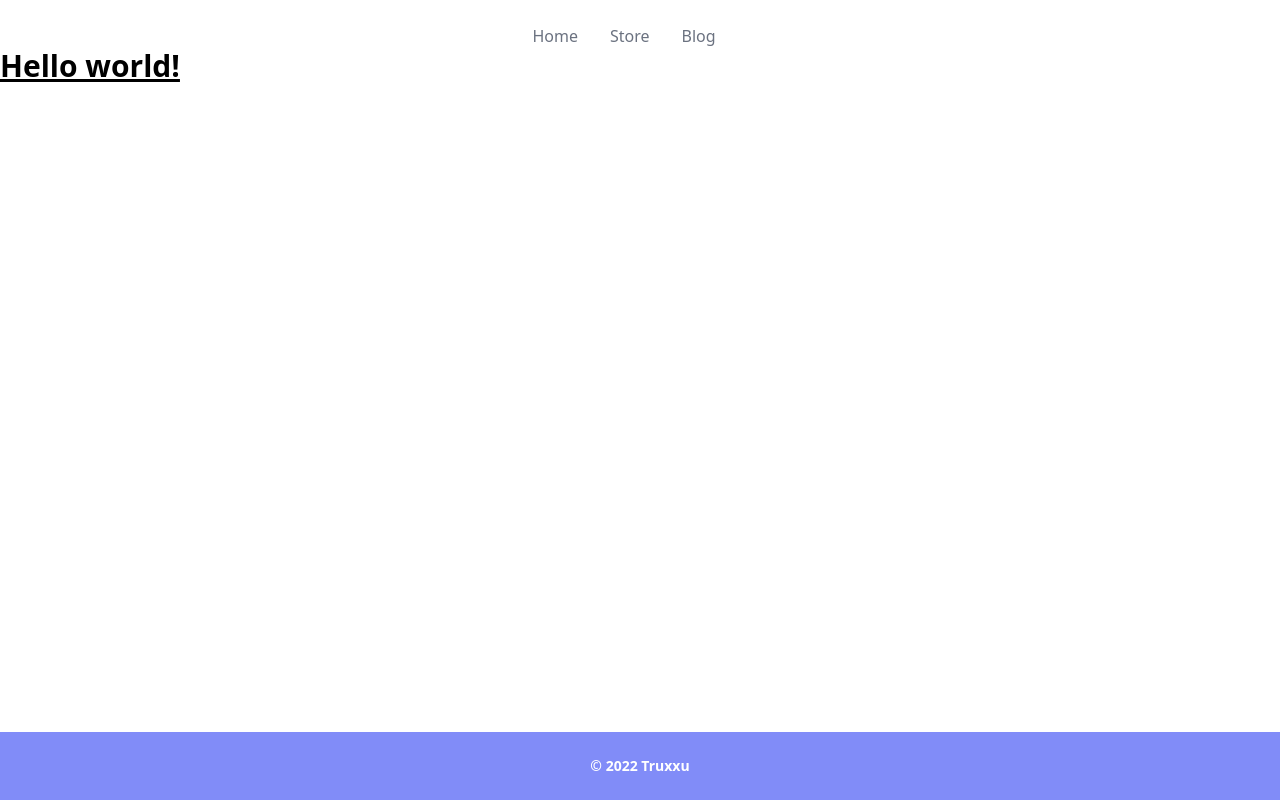
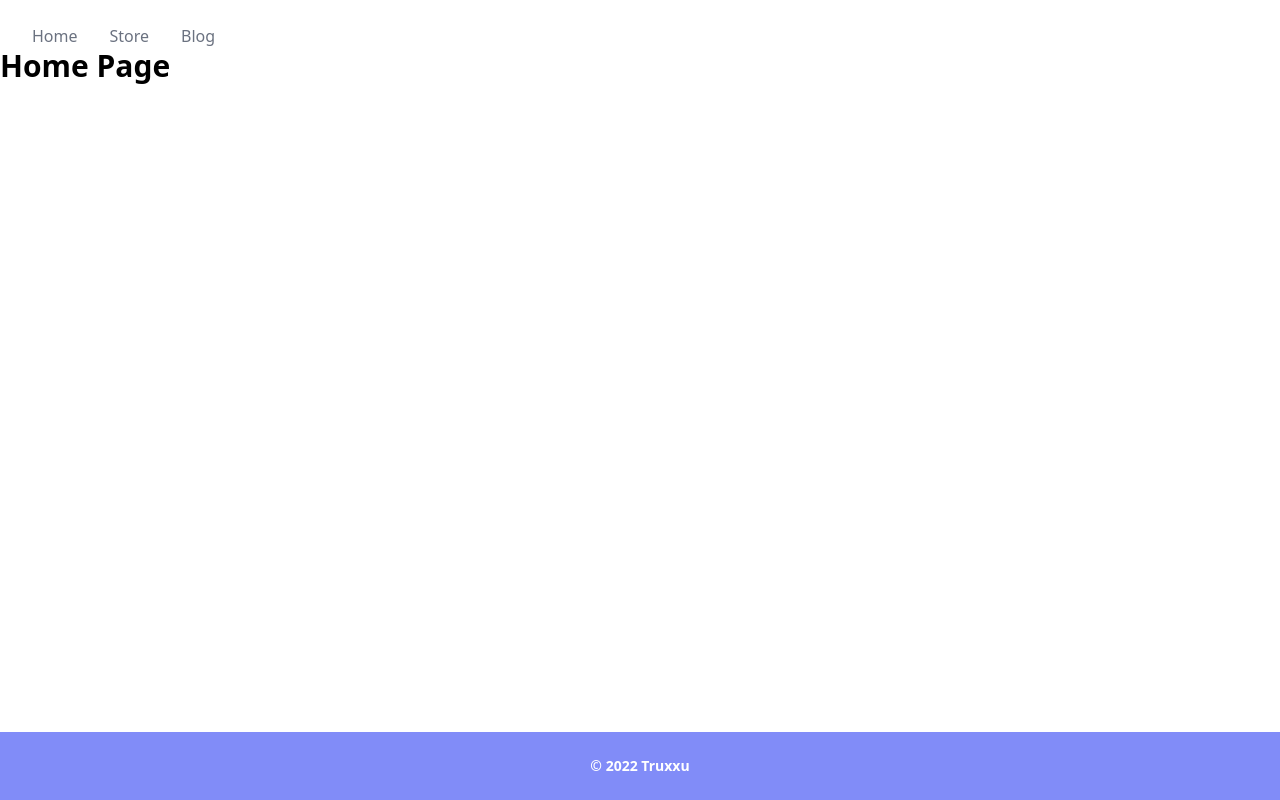
Before and after one commit to truxxu/next-web3-template, a Next.js app: page / in a window 1280 px wide. Built offline with nearby package versions, Linux system fonts and the light colour scheme.

Commit message:
created price hook

```diff
--- a/package.json
+++ b/package.json
@@ -11,7 +11,8 @@
   "dependencies": {
     "next": "12.2.5",
     "react": "18.2.0",
-    "react-dom": "18.2.0"
+    "react-dom": "18.2.0",
+    "swr": "^1.3.0"
   },
   "devDependencies": {
     "autoprefixer": "^10.4.8",
--- a/pages/index.js
+++ b/pages/index.js
@@ -1,7 +1,7 @@
 export default function Home() {
   return (
     <>
-      <h1 className="text-3xl font-bold underline">Hello world!</h1>
+      <h1 className="text-3xl font-bold">Home Page</h1>
     </>
   );
 }
--- /dev/null
+++ b/src/hooks/usePrice.js
@@ -0,0 +1,17 @@
+import useSWR from "swr";
+
+const URL =
+  "https://api.coingecko.com/api/v3/coins/ethereum?localization=false&tickers=false&community_data=false&developer_data=false&sparkline=false";
+
+const fetcher = async (url) => {
+  const res = await fetch(url);
+  const json = await res.json();
+
+  return json.market_data.current_price.usd ?? null;
+};
+
+export const usePrice = () => {
+  const { data, ...rest } = useSWR(URL, fetcher, { refreshInterval: 10000 });
+
+  return { eth: { data, ...rest } };
+};
--- a/src/molecules/Navbar.js
+++ b/src/molecules/Navbar.js
@@ -5,7 +5,7 @@ const Navbar = () => {
     <section>
       <div className="relative pt-6 px-4 sm:px-6 lg:px-8">
         <nav className="relative" aria-label="Global">
-          <div className="flex flex-col xs:flex-row justify-between items-center">
+          <div className="flex flex-col xs:flex-row">
             <div>
               <a className="font-medium mr-8 text-gray-500 hover:text-gray-900">
                 Home
```
Also changed, not shown: 1 other file (tests, documents, lock files or other folders).
